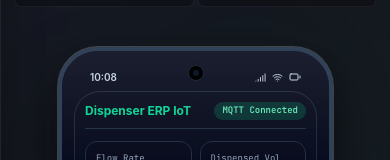
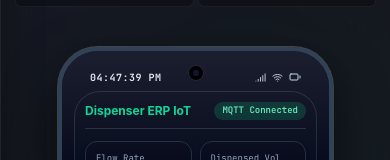
Before and after one commit to SharmaShubham07/Portfolio, a React (Vite) app: page / in a window 390 px wide. Shown: the part 250-410 px from the top of the page. Built offline with nearby package versions, Linux system fonts and the light colour scheme.

Commit message:
Add real-time ticking digital LiveClock widget to TopNavbar, FullWebsiteView, and AVD Phone Status Bar

```diff
--- a/src/components/FullWebsiteView.jsx
+++ b/src/components/FullWebsiteView.jsx
@@ -3,6 +3,7 @@
 import { developerInfo, projectsData, achievementsData, skillsData, experienceData } from "../data/portfolioData";
 import { KotlinIcon, GeminiIcon, MLKitIcon, ComposeIcon, AndroidBugdroidIcon, LinkedInIcon, GithubIcon } from "./icons/TechIcons";
 import { ProjectDetailModal } from "./ProjectDetailModal";
+import { LiveClock } from "./LiveClock";
 
 export function FullWebsiteView({
   onSwitchToIDE,
@@ -169,8 +170,13 @@
           </div>
         </div>
 
-        {/* Quick Contact & View Switcher */}
+        {/* Quick Contact & Live Time Clock & View Switcher */}
         <div className="flex items-center space-x-2 md:space-x-3">
+          {/* Live Time Clock Widget */}
+          <div className="hidden lg:flex items-center px-3 py-1.5 rounded-xl bg-white/10 border border-white/15">
+            <LiveClock showIcon={true} className="text-xs text-white" />
+          </div>
+
           <a
             href={developerInfo.github}
             target="_blank"
--- /dev/null
+++ b/src/components/LiveClock.jsx
@@ -0,0 +1,31 @@
+import React, { useState, useEffect } from "react";
+import { Clock } from "lucide-react";
+
+export function LiveClock({ showIcon = true, className = "" }) {
+  const [timeStr, setTimeStr] = useState("");
+
+  useEffect(() => {
+    const updateClock = () => {
+      const now = new Date();
+      // Format as 12-hour format with AM/PM e.g. "10:41:04 PM"
+      const formatted = now.toLocaleTimeString("en-US", {
+        hour: "2-digit",
+        minute: "2-digit",
+        second: "2-digit",
+        hour12: true,
+      });
+      setTimeStr(formatted);
+    };
+
+    updateClock();
+    const interval = setInterval(updateClock, 1000);
+    return () => clearInterval(interval);
+  }, []);
+
+  return (
+    <div className={`flex items-center space-x-1.5 font-mono text-xs ${className}`}>
+      {showIcon && <Clock size={13} className="text-[#3DDC84] animate-pulse" />}
+      <span className="text-[var(--text-main)] font-bold tracking-wider">{timeStr}</span>
+    </div>
+  );
+}
--- a/src/components/PhoneEmulatorPanel.jsx
+++ b/src/components/PhoneEmulatorPanel.jsx
@@ -1,6 +1,7 @@
 import React, { useState } from "react";
 import { X, Wifi, Battery, Signal, Camera, Play, RefreshCw, CheckCircle2, Sliders, MapPin, Cpu, ShieldCheck, Sparkles, FileText, Activity, Zap, ChevronDown } from "lucide-react";
 import { AndroidBugdroidIcon } from "./icons/TechIcons";
+import { LiveClock } from "./LiveClock";
 
 export function PhoneEmulatorPanel({
   activeAppId = "dispenser",
@@ -95,7 +96,7 @@
 
           {/* Status Bar */}
           <div className="h-6 px-4 pt-1 flex items-center justify-between text-[10px] text-slate-300 font-sans font-semibold z-40 select-none">
-            <span>10:08</span>
+            <LiveClock showIcon={false} className="text-[10px] text-slate-200" />
             <div className="flex items-center space-x-1.5">
               <Signal size={11} />
               <Wifi size={11} />
--- a/src/components/TopNavbar.jsx
+++ b/src/components/TopNavbar.jsx
@@ -1,6 +1,7 @@
 import React from "react";
 import { Play, Smartphone, Sun, Moon, Sparkles, FolderTree, Terminal, Globe, Code2, Paintbrush } from "lucide-react";
 import { AndroidBugdroidIcon } from "./icons/TechIcons";
+import { LiveClock } from "./LiveClock";
 import confetti from "canvas-confetti";
 
 export function TopNavbar({
@@ -35,7 +36,7 @@
 
   return (
     <header className="h-10 border-b border-[var(--border-color)] bg-[var(--bg-header)] text-[var(--text-main)] flex items-center justify-between px-3 text-xs select-none relative z-50 transition-colors duration-200 shadow-md">
-      {/* Left section: Logo + Titlebar Menu Items */}
+      {/* Left section: Logo + Titlebar Menu Items + Live Clock */}
       <div className="flex items-center space-x-3 overflow-hidden">
         {/* Mobile Sidebar Hamburger Toggle */}
         <button
@@ -57,6 +58,11 @@
           <span className="hidden xl:inline text-[9px] px-1.5 py-0.2 rounded bg-[#7F52FF]/20 text-[#7F52FF] border border-[#7F52FF]/40 font-mono font-bold">
             2026.1 AI
           </span>
+        </div>
+
+        {/* Live System Time Clock Widget */}
+        <div className="hidden lg:flex items-center px-2 py-0.5 rounded bg-[var(--bg-tertiary)] border border-[var(--border-color)]">
+          <LiveClock showIcon={true} className="text-[11px]" />
         </div>
 
         {/* IDE Top Menu Items */}
```
